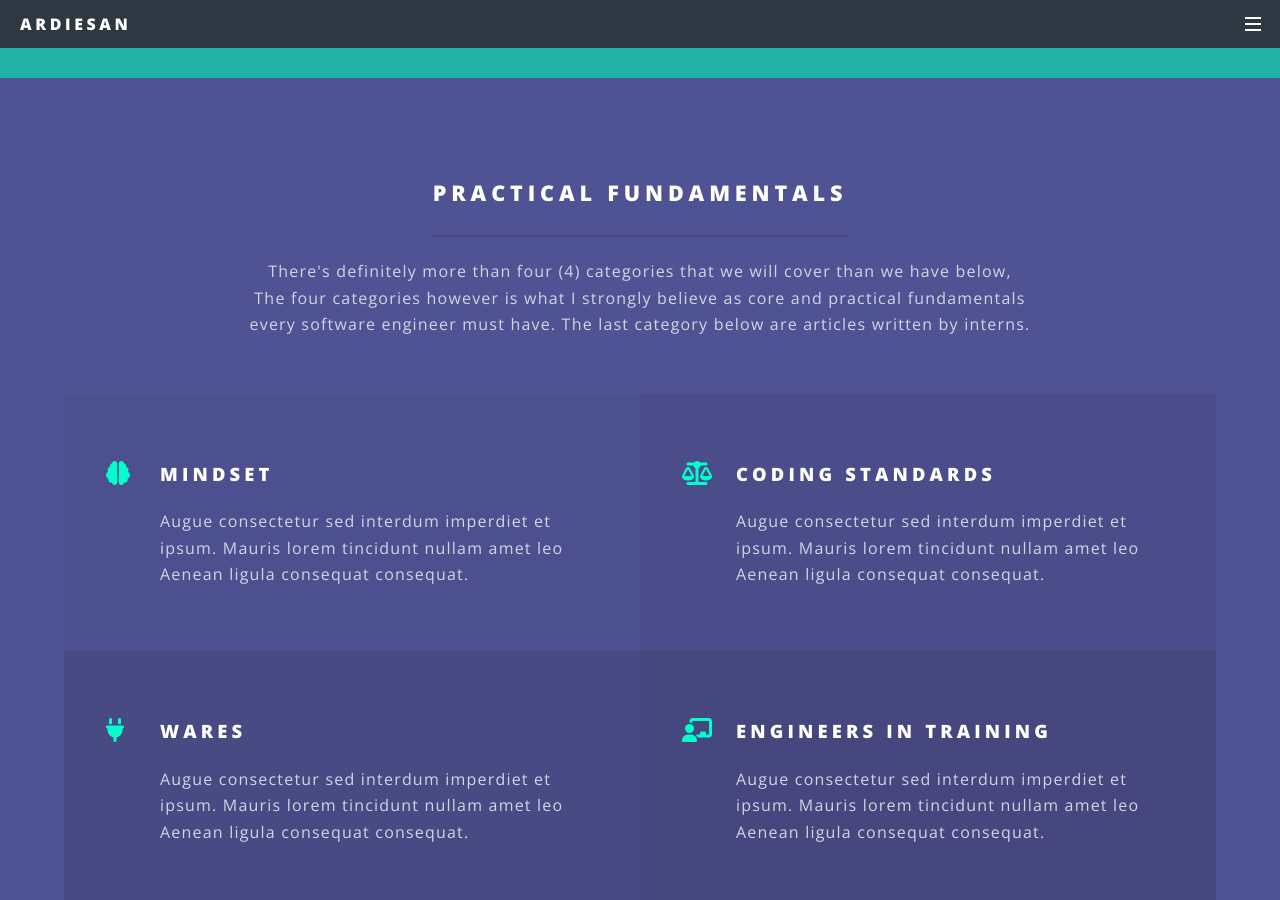
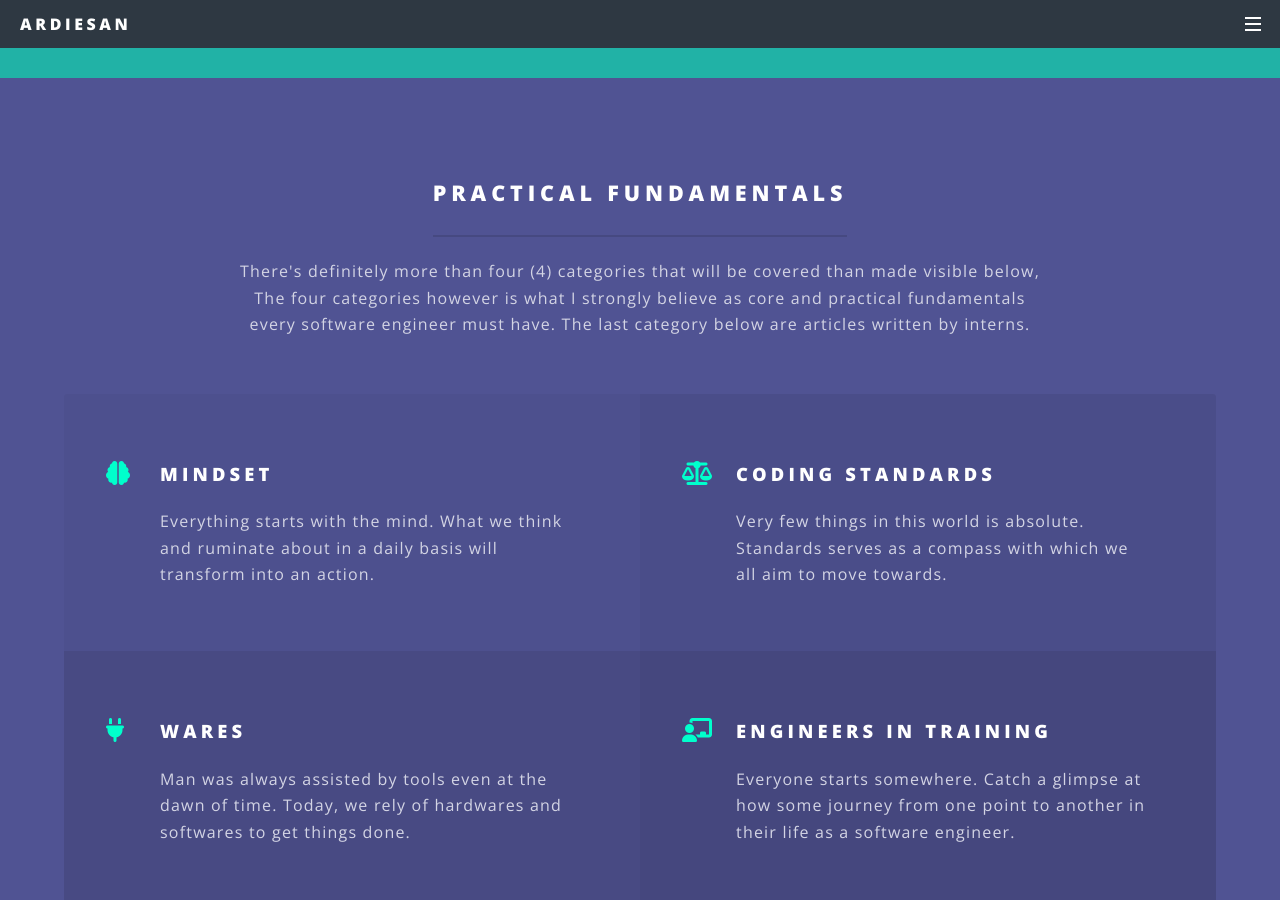
Before and after one commit to ardiesan/ardiesan.github.io, a Jekyll site: the page built from index.html, in a window 1280 px wide and 900 px high, scrolled down 1343 px. Built offline with Jekyll 4.4.1, drawn with Linux system fonts in a browser that asks for light colours.

Commit message:
Edited descriptions in landing page

```diff
--- a/index.html
+++ b/index.html
@@ -63,26 +63,26 @@ layout: landing
 						<div class="inner">
 							<header class="major">
 								<h2>Practical Fundamentals</h2>
-								<p>There's definitely more than four (4) categories that we will cover than we have below,<br/>
+								<p>There's definitely more than four (4) categories that will be covered than made visible below,<br/>
                 The four categories however is what I strongly believe as core and practical fundamentals<br/>
                 every software engineer must have. The last category below are articles written by interns.</p>
 							</header>
 							<ul class="features">
 								<li class="icon fa-brain">
 									<h3>Mindset</h3>
-									<p>Augue consectetur sed interdum imperdiet et ipsum. Mauris lorem tincidunt nullam amet leo Aenean ligula consequat consequat.</p>
+									<p>Everything starts with the mind. What we think and ruminate about in a daily basis will transform into an action.</p>
 								</li>
 								<li class="icon fa-scale-balanced">
 									<h3>Coding Standards</h3>
-									<p>Augue consectetur sed interdum imperdiet et ipsum. Mauris lorem tincidunt nullam amet leo Aenean ligula consequat consequat.</p>
+									<p>Very few things in this world is absolute. Standards serves as a compass with which we all aim to move towards.</p>
 								</li>
 								<li class="icon fa-plug">
 									<h3>Wares</h3>
-									<p>Augue consectetur sed interdum imperdiet et ipsum. Mauris lorem tincidunt nullam amet leo Aenean ligula consequat consequat.</p>
+									<p>Man was always assisted by tools even at the dawn of time. Today, we rely of hardwares and softwares to get things done.</p>
 								</li>
 								<li class="icon fa-chalkboard-user">
 									<h3>Engineers in Training</h3>
-									<p>Augue consectetur sed interdum imperdiet et ipsum. Mauris lorem tincidunt nullam amet leo Aenean ligula consequat consequat.</p>
+									<p>Everyone starts somewhere. Catch a glimpse at how some journey from one point to another in their life as a software engineer.</p>
 								</li>
 							</ul>
 						</div>
```
